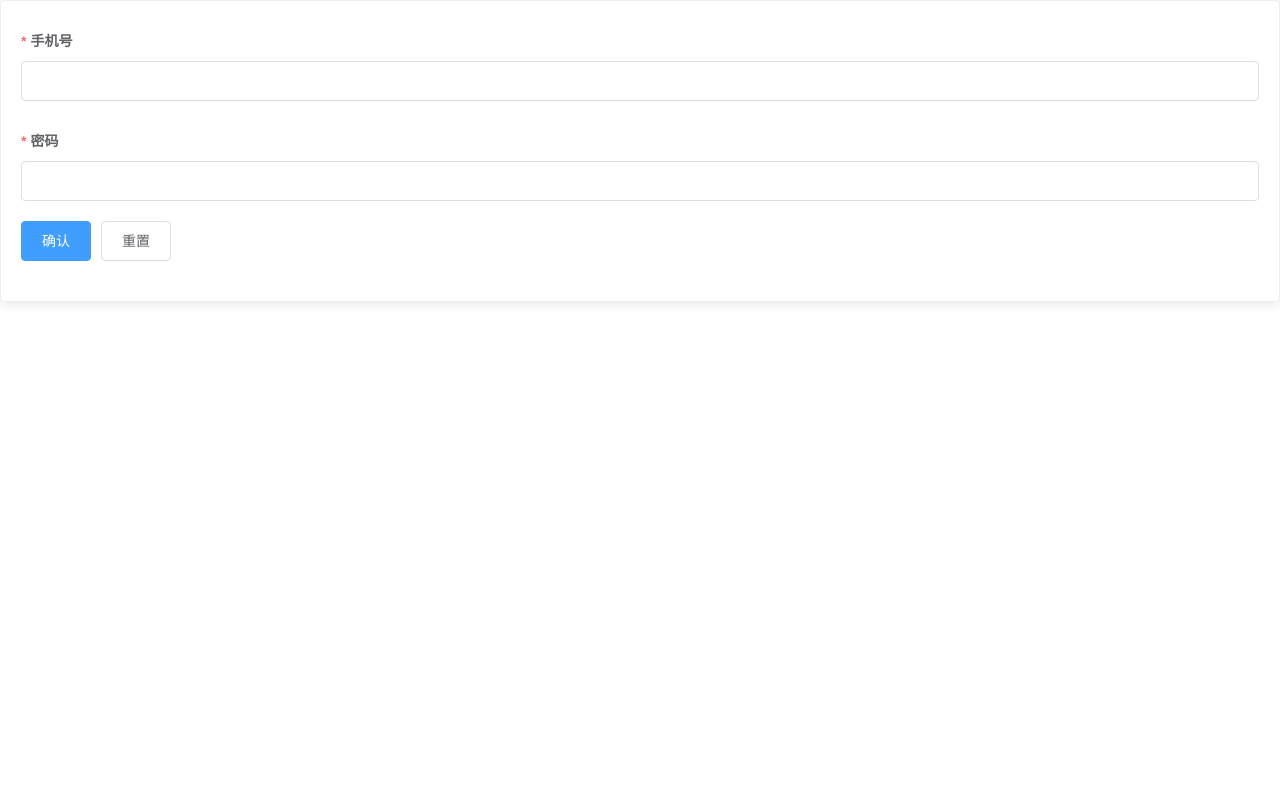
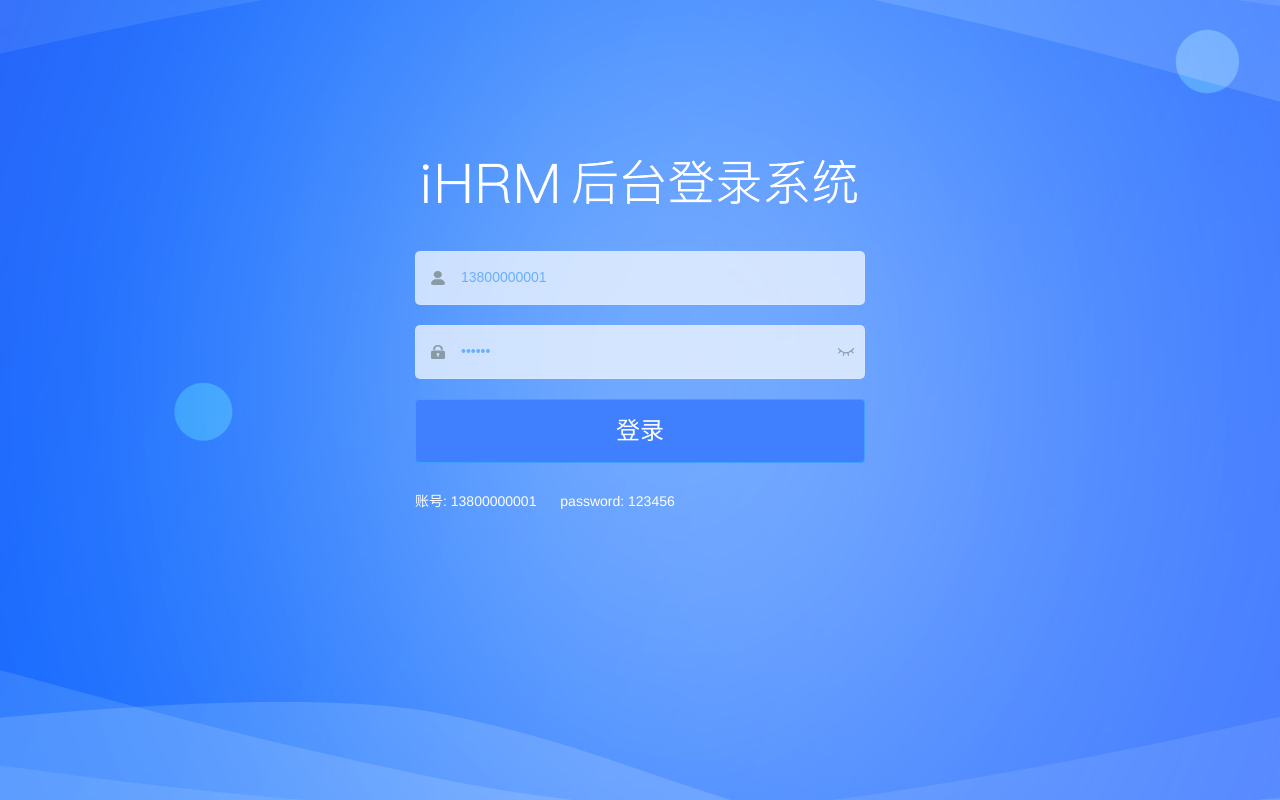
Before and after one commit to manneia/ihr, a Vue app: page /#/login in a window 1280 px wide. Built offline with nearby package versions, Linux system fonts and the light colour scheme.

Commit message:
day02登录页表单,调用接口存储token

```diff
--- a/src/api/user.js
+++ b/src/api/user.js
@@ -1,6 +1,15 @@
+import service from '@/utils/request'
+/**
+ * @description {string} 登录
+ * @param {object} data
+ * @return {object} response object
+ */
+export const login = (data) => service({
+  url: '/sys/login',
+  method: 'post',
+  data
+})
 
-export function login(data) {}
+export const getInfo = (token) => service({ })
 
-export function getInfo(token) {}
-
-export function logout() {}
+export const logout = () => service({})
--- a/src/router/index.js
+++ b/src/router/index.js
@@ -33,7 +33,7 @@ import Layout from '@/layout'
 export const constantRoutes = [
   {
     path: '/login',
-    component: () => import('@/views/login/custom.vue'),
+    component: () => import('@/views/login/index'),
     hidden: true
   },
 
--- a/src/settings.js
+++ b/src/settings.js
@@ -1,6 +1,6 @@
 module.exports = {
 
-  title: 'Vue Admin Template',
+  title: '中台人力资源项目',
 
   /**
    * @type {boolean} true | false
--- a/src/store/getters.js
+++ b/src/store/getters.js
@@ -1,5 +1,6 @@
 const getters = {
   sidebar: state => state.app.sidebar,
-  device: state => state.app.device
+  device: state => state.app.device,
+  token: state => state.user.token
 }
 export default getters
--- a/src/store/modules/user.js
+++ b/src/store/modules/user.js
@@ -1,6 +1,36 @@
+import { login } from '@/api/user'
+import { getToken, removeToken, setToken } from '@/utils/auth'
+// vuex 不能持久化 token 绝大部分放在cookie中 实现持久化
+const state = {
+  token: getToken() || null // 最开始从cookie中取值 没有就是null
+}
+
+const mutations = {
+  SET_TOKEN(state, token) {
+    state.token = token
+    // 将最新的token存储到cookie中 实现持久化
+    setToken(token)
+  },
+  REMOVE_TOKEN(state) {
+    state.token = null
+    // 清除cookie中的token 防止刷新时 cookie中的token依然存在
+    removeToken()
+  }
+}
+
+const actions = {
+  // context 全局上下文
+  // data 载荷
+  async login(context, data) {
+    // 调用接口
+    const token = await login(data)
+    context.commit('SET_TOKEN', token)
+  }
+}
+
 export default {
   namespaced: true,
-  state: {},
-  mutations: {},
-  actions: {}
+  state,
+  mutations,
+  actions
 }
--- a/src/utils/request.js
+++ b/src/utils/request.js
@@ -1,4 +1,5 @@
 import axios from 'axios'
+import { Message } from 'element-ui'
 
 // create an axios instance 单例模式
 const service = axios.create({
@@ -11,6 +12,21 @@ const service = axios.create({
 service.interceptors.request.use()
 
 // response interceptor
-service.interceptors.response.use()
+// 两个参数都写上
+// 失败 处理逻辑 消息提示 返回 Promise.reject()
+// 成功 直接返回
+service.interceptors.response.use(response => {
+  const { data, success, message } = response.data
+  // success true表示成功  false表示失败
+  if (success) {
+    return data
+  } else {
+    Message.error(message)
+    return Promise.reject(new Error(message))
+  }
+}, error => {
+  Message.error(error.message)
+  return Promise.reject(error)
+})
 
 export default service
--- a/src/utils/validate.js
+++ b/src/utils/validate.js
@@ -18,3 +18,11 @@ export function validUsername(str) {
   const valid_map = ['admin', 'editor']
   return valid_map.indexOf(str.trim()) >= 0
 }
+/**
+ * @description {string} 验证手机号 享元模式
+ * @param {string} mobile
+ * @return {boolean} true or false
+ */
+export function validMobile(mobile) {
+  return /^1[3~9]\d{9}$/.test(mobile)
+}
--- a/src/views/login/index.vue
+++ b/src/views/login/index.vue
@@ -2,14 +2,16 @@
   <div class="login-container">
     <el-form ref="loginForm" :model="loginForm" :rules="loginRules" class="login-form" auto-complete="on" label-position="left">
       <div class="title-container">
-        <h3 class="title">Login Form</h3>
+        <h3 class="title">
+          <img src="@/assets/common/login-logo.png" alt="">
+        </h3>
       </div>
 
-      <el-form-item prop="username">
+      <el-form-item prop="mobile">
         <span class="svg-container">
           <svg-icon icon-class="user" />
         </span>
-        <el-input ref="username" v-model="loginForm.username" placeholder="Username" name="username" type="text" tabindex="1" auto-complete="on" />
+        <el-input ref="username" v-model="loginForm.mobile" placeholder="username" name="username" type="text" tabindex="1" auto-complete="on" />
       </el-form-item>
 
       <el-form-item prop="password">
@@ -32,44 +34,54 @@
         </span>
       </el-form-item>
 
-      <el-button :loading="loading" type="primary" style="width: 100%; margin-bottom: 30px" @click.native.prevent="handleLogin">Login</el-button>
+      <el-button
+        class="loginBtn"
+        :loading="loading"
+        type="primary"
+        style="width: 100%; margin-bottom: 30px"
+        @click.native.prevent="handleLogin"
+      >登录</el-button>
 
       <div class="tips">
-        <span style="margin-right: 20px">username: admin</span>
-        <span> password: any</span>
+        <span style="margin-right: 20px">账号: 13800000001</span>
+        <span> password: 123456</span>
       </div>
     </el-form>
   </div>
 </template>
 
 <script>
-import { validUsername } from '@/utils/validate'
+import { validMobile } from '@/utils/validate'
+import { mapActions } from 'vuex'
 
 export default {
   name: 'Login',
   data() {
-    const validateUsername = (rule, value, callback) => {
-      if (!validUsername(value)) {
-        callback(new Error('Please enter the correct user name'))
-      } else {
-        callback()
-      }
+    const validateMobile = (rule, value, callback) => {
+      validMobile(value) ? callback() : callback(new Error('手机号格式错误'))
     }
     const validatePassword = (rule, value, callback) => {
-      if (value.length < 6) {
-        callback(new Error('The password can not be less than 6 digits'))
-      } else {
-        callback()
-      }
+      // if (value.length < 6) {
+      //   callback(new Error('The password can not be less than 6 digits'))
+      // } else {
+      //   callback()
+      // }
+      value.length < 6 ? callback(new Error('密码长度不能少于6位')) : callback()
     }
     return {
       loginForm: {
-        username: 'admin',
-        password: '111111'
+        mobile: '13800000001',
+        password: '123456'
       },
       loginRules: {
-        username: [{ required: true, trigger: 'blur', validator: validateUsername }],
-        password: [{ required: true, trigger: 'blur', validator: validatePassword }]
+        mobile: [
+          { required: true, trigger: 'blur', message: '手机号必填' },
+          { validator: validateMobile, trigger: 'blur' }
+        ],
+        password: [
+          { required: true, trigger: 'blur', message: '密码必填' },
+          { validator: validatePassword, trigger: 'blur' }
+        ]
       },
       loading: false,
       passwordType: 'password',
@@ -85,6 +97,7 @@ export default {
     }
   },
   methods: {
+    ...mapActions(['user/login']),
     showPwd() {
       if (this.passwordType === 'password') {
         this.passwordType = ''
@@ -95,24 +108,46 @@ export default {
         this.$refs.password.focus()
       })
     },
-    handleLogin() {
-      this.$refs.loginForm.validate(valid => {
-        if (valid) {
-          this.loading = true
-          this.$store
-            .dispatch('user/login', this.loginForm)
-            .then(() => {
-              this.$router.push({ path: this.redirect || '/' })
-              this.loading = false
-            })
-            .catch(() => {
-              this.loading = false
-            })
-        } else {
-          console.log('error submit!!')
-          return false
-        }
-      })
+    /* 表单提交流程
+			1.做校验
+			2.调接口 (共享调actions)
+			3.消息提示
+			4.关闭弹窗
+			5.刷新列表
+		*/
+    async handleLogin() {
+      // #region
+      // this.$refs.loginForm.validate(valid => {
+      //   if (valid) {
+      //     this.loading = true
+      //     this.$store
+      //       .dispatch('user/login', this.loginForm)
+      //       .then(() => {
+      //         this.$router.push({ path: this.redirect || '/' })
+      //         this.loading = false
+      //       })
+      //       .catch(() => {
+      //         this.loading = false
+      //       })
+      //   } else {
+      //     console.log('error submit!!')
+      //     return false
+      //   }
+      // })
+      // #endregion
+      // await promise 成功的结果
+      try {
+        await this.$refs.loginForm.validate()
+        this.loading = true
+        // await this.$store.dispatch('user/login', this.loginForm)
+        await this['user/login'](this.loginForm)
+        this.$router.push({ path: '/' })
+      } catch (error) {
+        console.log(error)
+      } finally {
+        // 成功或者失败都会关闭
+        this.loading = false
+      }
     }
   }
 }
@@ -123,7 +158,7 @@ export default {
   /* Detail see https://github.com/PanJiaChen/vue-element-admin/pull/927 */
 
   $bg: #283443;
-  $light_gray: #fff;
+  $light_gray: #68b0fe;
   $cursor: #fff;
 
   @supports (-webkit-mask: none) and (not (cater-color: $cursor)) {
@@ -133,7 +168,10 @@ export default {
   }
 
   /* reset element-ui css */
+  /* css中使用变量别名 一定要加~ */
   .login-container {
+    background-image: url('~@/assets/common/login.jpg');
+    background-position: center;
     .el-input {
       display: inline-block;
       height: 47px;
@@ -158,9 +196,20 @@ export default {
 
     .el-form-item {
       border: 1px solid rgba(255, 255, 255, 0.1);
-      background: rgba(0, 0, 0, 0.1);
+      background: rgba(255, 255, 255, 0.7); // 输入登录表单的背景色
       border-radius: 5px;
       color: #454545;
+    }
+
+    .el-form-item__error {
+      color: #fff;
+    }
+
+    .loginBtn {
+      background: #407ffe;
+      height: 64px;
+      line-height: 32px;
+      font-size: 24px;
     }
   }
 </style>
--- a/vue.config.js
+++ b/vue.config.js
@@ -29,12 +29,24 @@ module.exports = {
   assetsDir: 'static',
   lintOnSave: process.env.NODE_ENV === 'development',
   productionSourceMap: false,
+  // 本地开发的服务配置
   devServer: {
     port: port,
     open: true,
     overlay: {
       warnings: false,
       errors: true
+    },
+    proxy: {
+      // 属性 请求路径中的特殊标志 baseUrl
+      '/api': {
+        target: 'http://ihrm-java.itheima.net/', // 目标服务器的地址
+        changeOrigin: true // 表示是否跨域 true 可以
+        // pathRewrite 选填 一定要和后端的真实请求路径对齐
+        // pathRewrite: {
+        //   '^/api': '/api'
+        // }
+      }
     }
   },
   configureWebpack: {
```
Also changed, not shown: 1 other file (tests, documents, lock files or other folders).
